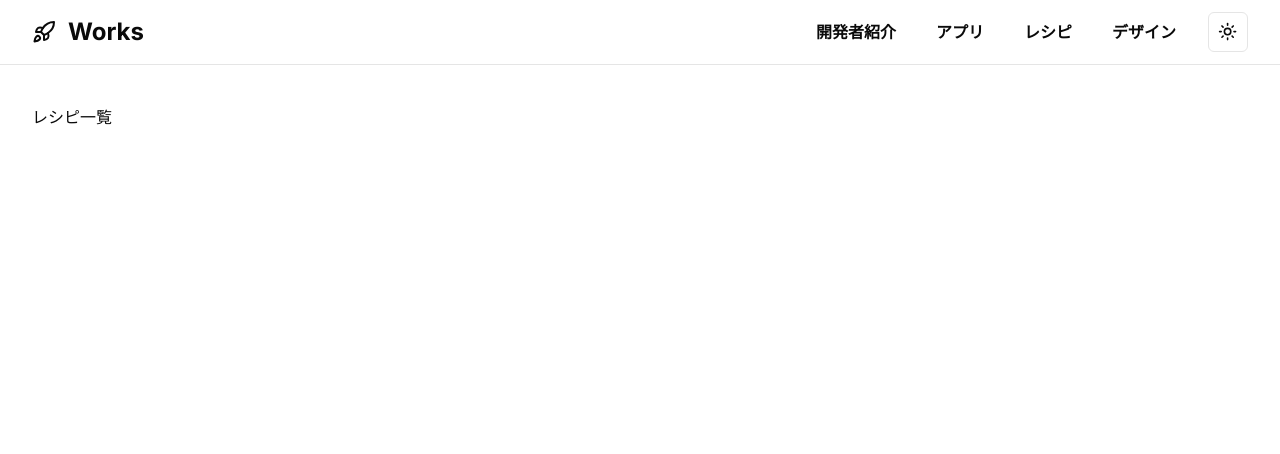
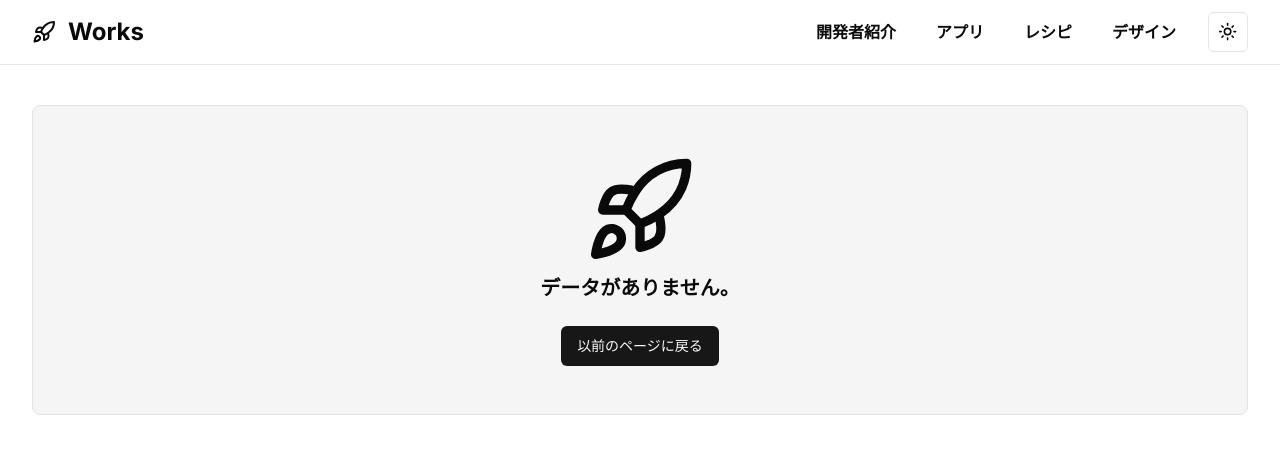
Before and after one commit to osakana0630/portfolio, a Next.js app: page /recipes in a window 1280 px wide. Shown: the top 454 px of the page. Built offline with nearby package versions, Linux system fonts and the light colour scheme.

Commit message:
データが存在しない場合のUIを追加

```diff
--- a/app/products/page.tsx
+++ b/app/products/page.tsx
@@ -1,7 +1,9 @@
+import { Empty } from "@/components/empty";
+
 export default function Page() {
   return (
     <div>
-      <h1>作成アプリ一覧</h1>
+      <Empty />
     </div>
   );
 }
--- a/app/recipes/page.tsx
+++ b/app/recipes/page.tsx
@@ -1,7 +1,9 @@
+import { Empty } from "@/components/empty";
+
 export default function Page() {
   return (
     <div>
-      <h1>レシピ一覧</h1>
+      <Empty />
     </div>
   );
 }
--- /dev/null
+++ b/components/empty.tsx
@@ -0,0 +1,23 @@
+"use client";
+
+import { Rocket } from "lucide-react";
+import { Button } from "@/components/ui/button";
+import { useRouter } from "next/navigation";
+
+export function Empty() {
+  const router = useRouter();
+  return (
+    <div className="flex flex-col items-center justify-center gap-6 border rounded-lg bg-muted p-12">
+      <div className="text-center flex flex-col items-center gap-2">
+        <Rocket className="size-24 lg:size-28" />
+        <h2 className="text-lg lg:text-xl font-semibold">
+          データがありません。
+        </h2>
+      </div>
+
+      <Button onClick={() => router.back()} className="w-fit">
+        以前のページに戻る
+      </Button>
+    </div>
+  );
+}
```
